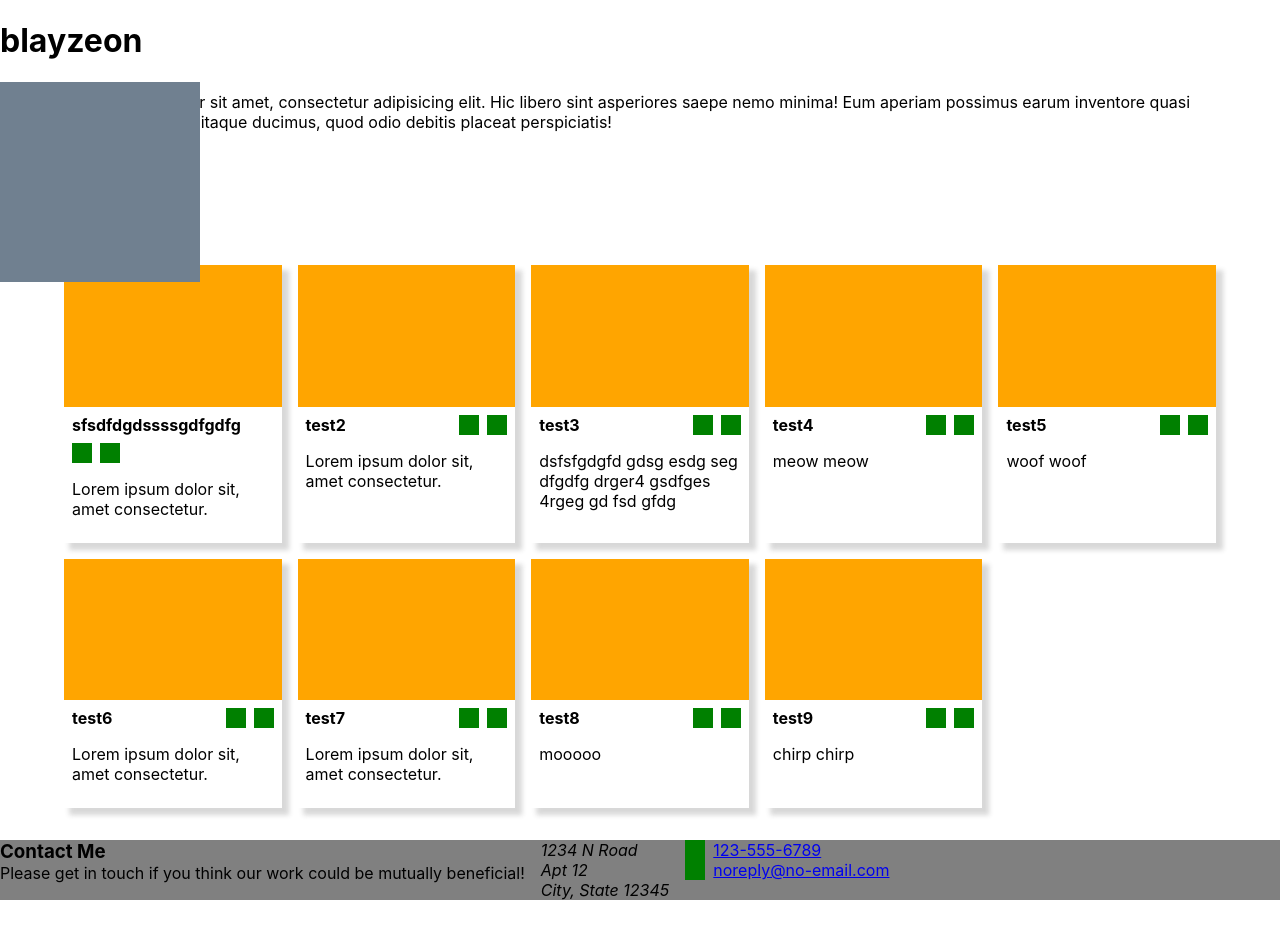
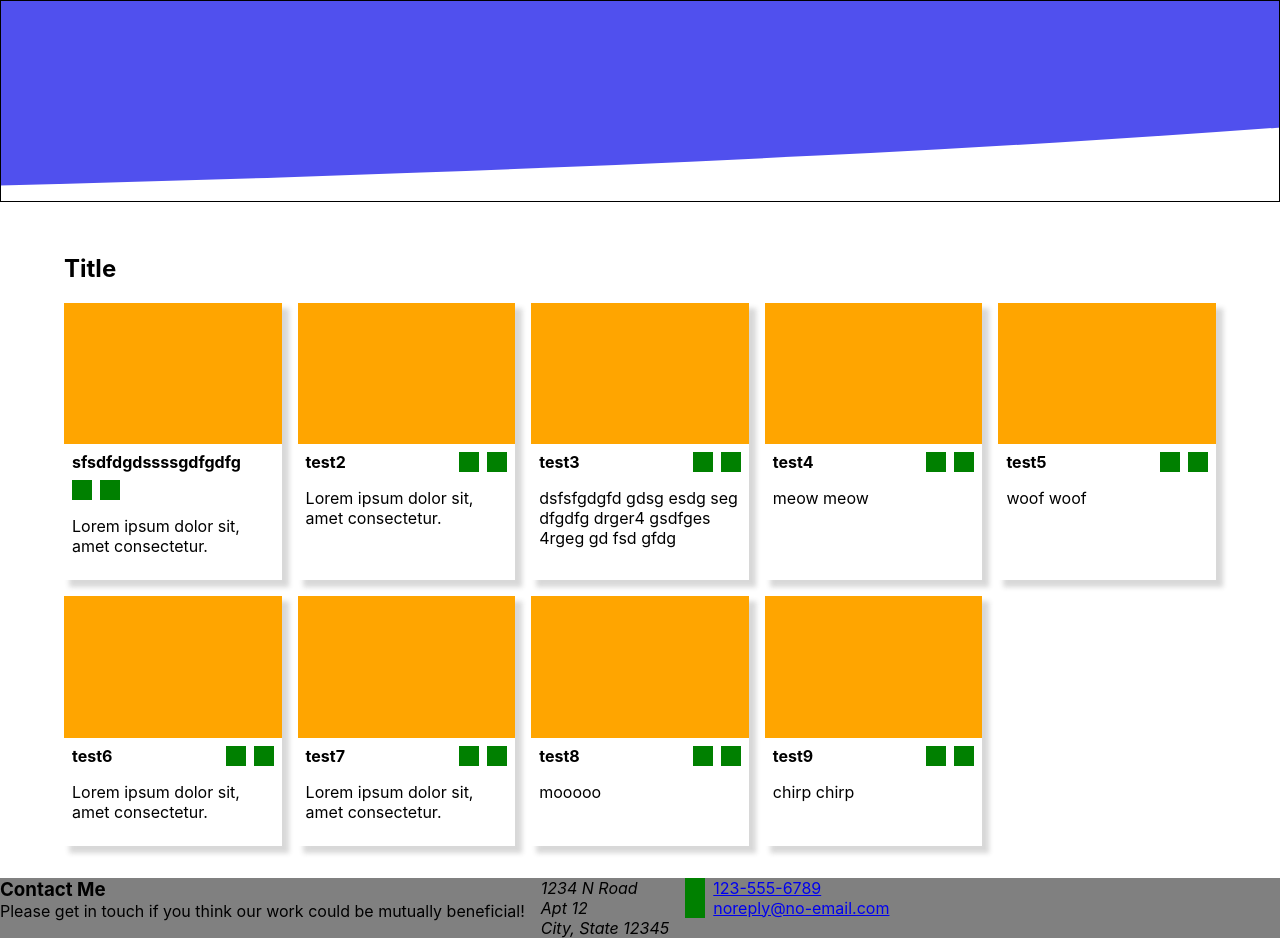
Before and after one commit to blayzeon/personal-portfolio, a React (Create React App) app: page / in a window 1280 px wide. Before the commit the page ends 900 px from the top, so only its background shows below. Built offline with nearby package versions, Linux system fonts and the light colour scheme.

Commit message:
add header curved bg

```diff
--- a/src/App.css
+++ b/src/App.css
@@ -5,6 +5,18 @@
 
 .App > main {
   flex: 1;
+}
+
+.App > header {
+  border: 1px solid black;
+}
+
+.curved1 {
+  display: block;
+  box-sizing: border-box;
+  min-height: 200px;
+  background-color: #5050ee;
+  clip-path: ellipse(258% 100% at -99.76% 0%);
 }
 
 .App > footer {
--- a/src/App.js
+++ b/src/App.js
@@ -6,14 +6,7 @@ function App() {
   return (
     <div className="App">
       <header>
-        <h1 className="">blayzeon</h1>
-        <div className="img z1"></div>
-        <div className="margin">
-          Lorem ipsum dolor sit amet, consectetur adipisicing elit. Hic libero
-          sint asperiores saepe nemo minima! Eum aperiam possimus earum
-          inventore quasi dolorum magnam itaque ducimus, quod odio debitis
-          placeat perspiciatis!
-        </div>
+        <div className="curved1"></div>
       </header>
 
       <main className="margin">
```
